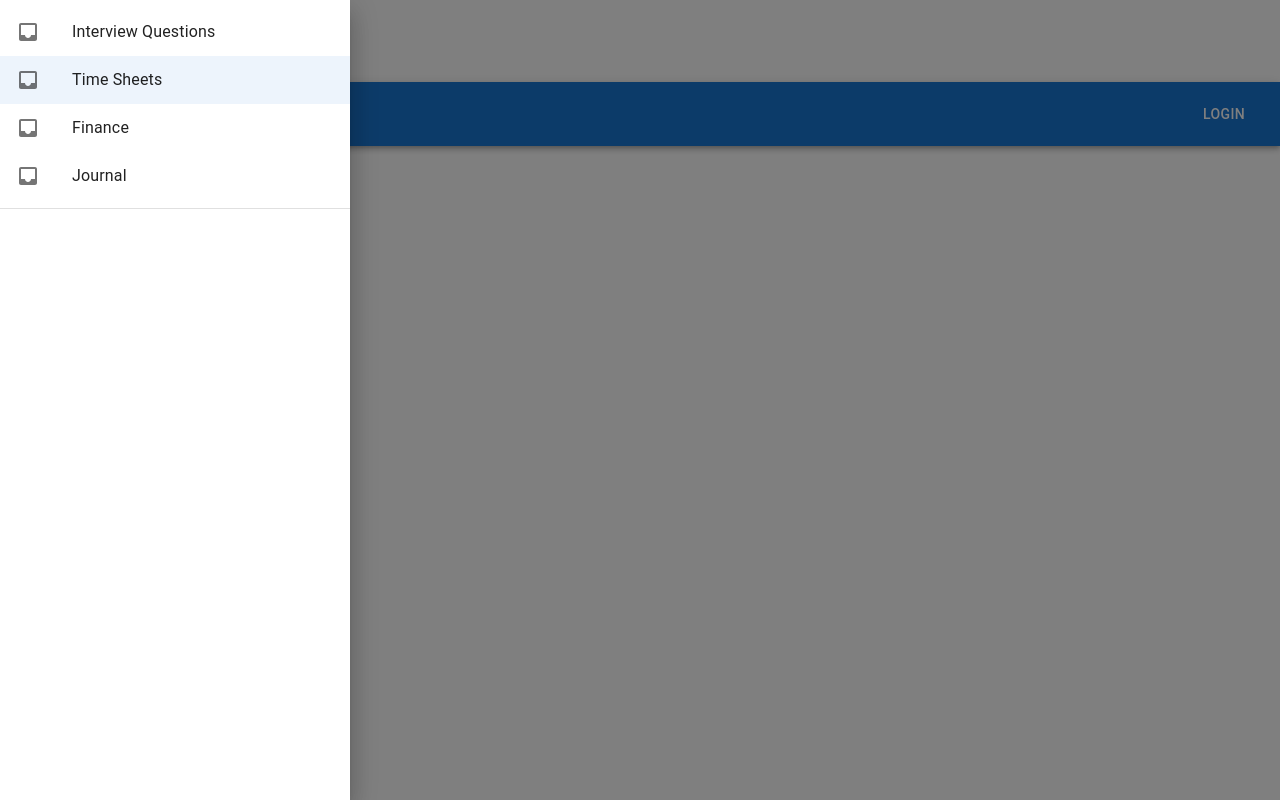
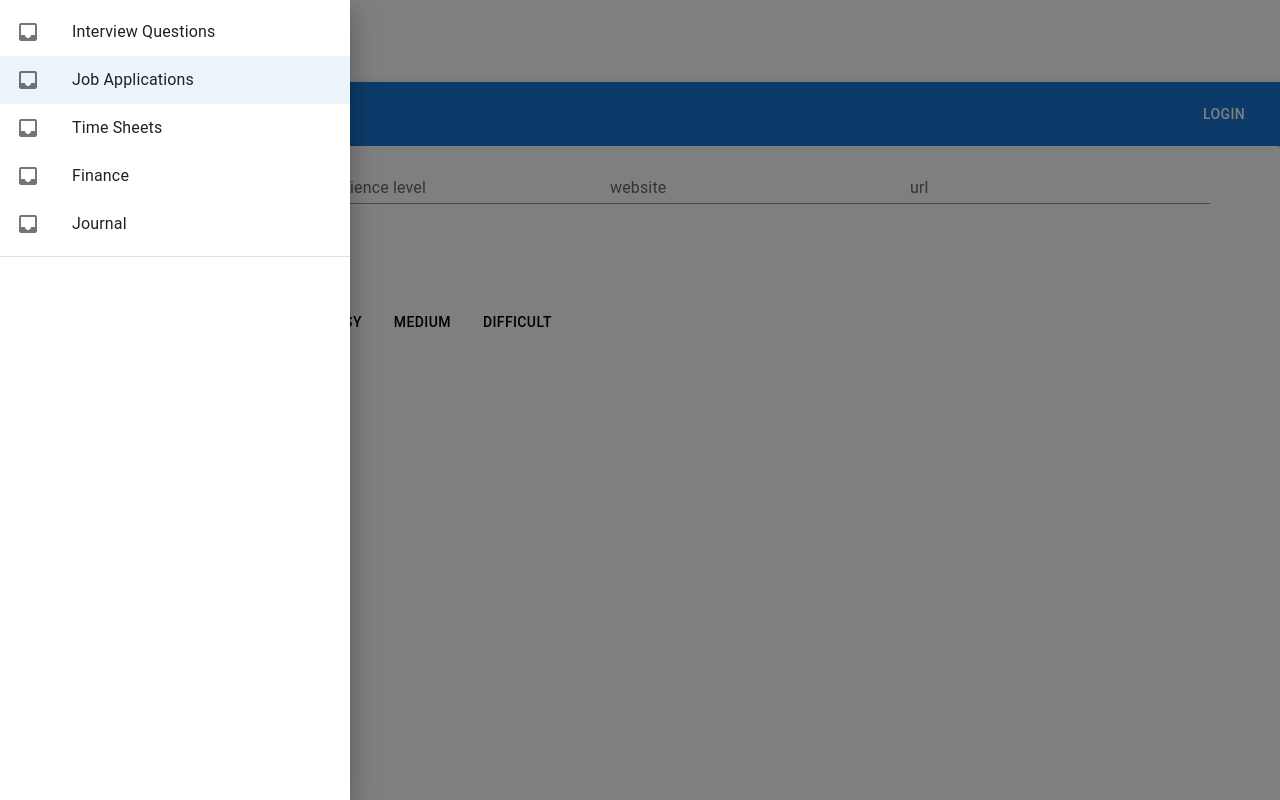
Before and after one commit to andy805/my_database, a React (Create React App) app in the folder front_end/: page /jobApplications in a window 1280 px wide. Both pictures are taken after a click on the button "menu". Built offline with nearby package versions, Linux system fonts and the light colour scheme; the HTML template or start-up script is replaced by a standard one.

Commit message:
add job applications, update nav menu , update routing

```diff
--- a/front_end/src/App.js
+++ b/front_end/src/App.js
@@ -4,6 +4,7 @@ import {Routes, Route, Link} from "react-router-dom";
 
 import {ButtonAppBar} from './components/Navigation.js';
 import InterviewQuestions from './pages/InterviewQuestions.js';
+import JobApplications from './pages/JobApplications';
 
 function App() {
   return (
@@ -14,6 +15,7 @@ function App() {
 
       <Routes>
         <Route path="interviewQuestions" element={<InterviewQuestions/>} />
+        <Route path="jobApplications" element={<JobApplications/>} />
 
         <Route path="/" element={<h1>HOME</h1>}>
         </Route>
--- a/front_end/src/components/Navigation.js
+++ b/front_end/src/components/Navigation.js
@@ -97,10 +97,19 @@ export  function ButtonAppBar() {
             </ListItemIcon>
             <ListItemText primary="Interview Questions" />
         </ListItemButton>
+        <ListItemButton
+            selected={selectedIndex === 1}
+            onClick={(event) => handleListItemClick(event, 1, '/jobApplications')}
+            >
+            <ListItemIcon>
+                <InboxIcon />
+            </ListItemIcon>
+            <ListItemText primary="Job Applications" />
+        </ListItemButton>
 
         <ListItemButton
-            selected={selectedIndex === 1}
-            onClick={(event) => handleListItemClick(event, 1, '/timeSheets')}
+            selected={selectedIndex === 3}
+            onClick={(event) => handleListItemClick(event, 3, '/timeSheets')}
             >
             <ListItemIcon>
                 <InboxIcon />
@@ -109,8 +118,8 @@ export  function ButtonAppBar() {
         </ListItemButton>
 
         <ListItemButton
-            selected={selectedIndex === 2}
-            onClick={(event) => handleListItemClick(event, 2, '/finance')}
+            selected={selectedIndex === 4}
+            onClick={(event) => handleListItemClick(event, 4, '/finance')}
             >
             <ListItemIcon>
                 <InboxIcon />
@@ -119,8 +128,8 @@ export  function ButtonAppBar() {
         </ListItemButton>
 
         <ListItemButton
-            selected={selectedIndex === 3}
-            onClick={(event) => handleListItemClick(event, 3, '/journal')}
+            selected={selectedIndex === 5}
+            onClick={(event) => handleListItemClick(event, 5, '/journal')}
             >
             <ListItemIcon>
                 <InboxIcon />
--- /dev/null
+++ b/front_end/src/pages/JobApplications.js
@@ -0,0 +1,57 @@
+import { TextField, Button, ButtonGroup} from "@mui/material";
+import React from "react";
+
+/******
+ *
+ */
+
+// import MasterDetail from "../components/MasterDetail";
+import Card from "../components/UI/Card";
+
+const JobApplications = () => {
+
+    return (
+
+        <>
+
+             <Card>
+                <TextField
+                    label='Position'
+                    multiline
+                    rows={5}
+                    sx={{width: 300}}
+                />
+                <TextField
+                    label='experience level'
+                    variant={"standard"}
+                    sx={{width: 300}}
+                />
+                <TextField
+                    label='website'
+                    variant={"standard"}
+                    sx={{width: 300}}
+                />
+                <TextField
+                    label='url'
+                    variant={"standard"}
+                    sx={{width: 300}}
+                />
+                <TextField
+                    label='Company'
+                    variant={"standard"}
+                    sx={{width: 300}}
+                />
+                <ButtonGroup variant="onlined" aria-label="outlined button group">
+                    <Button>Easy</Button>
+                    <Button>Medium</Button>
+                    <Button>Difficult</Button>
+                </ButtonGroup>
+
+
+             </Card>
+        </>
+
+    )
+}
+
+export default JobApplications
```
Also changed, not shown: package.json (+9 -1 lines), 1 other file (tests, documents, lock files or other folders).
